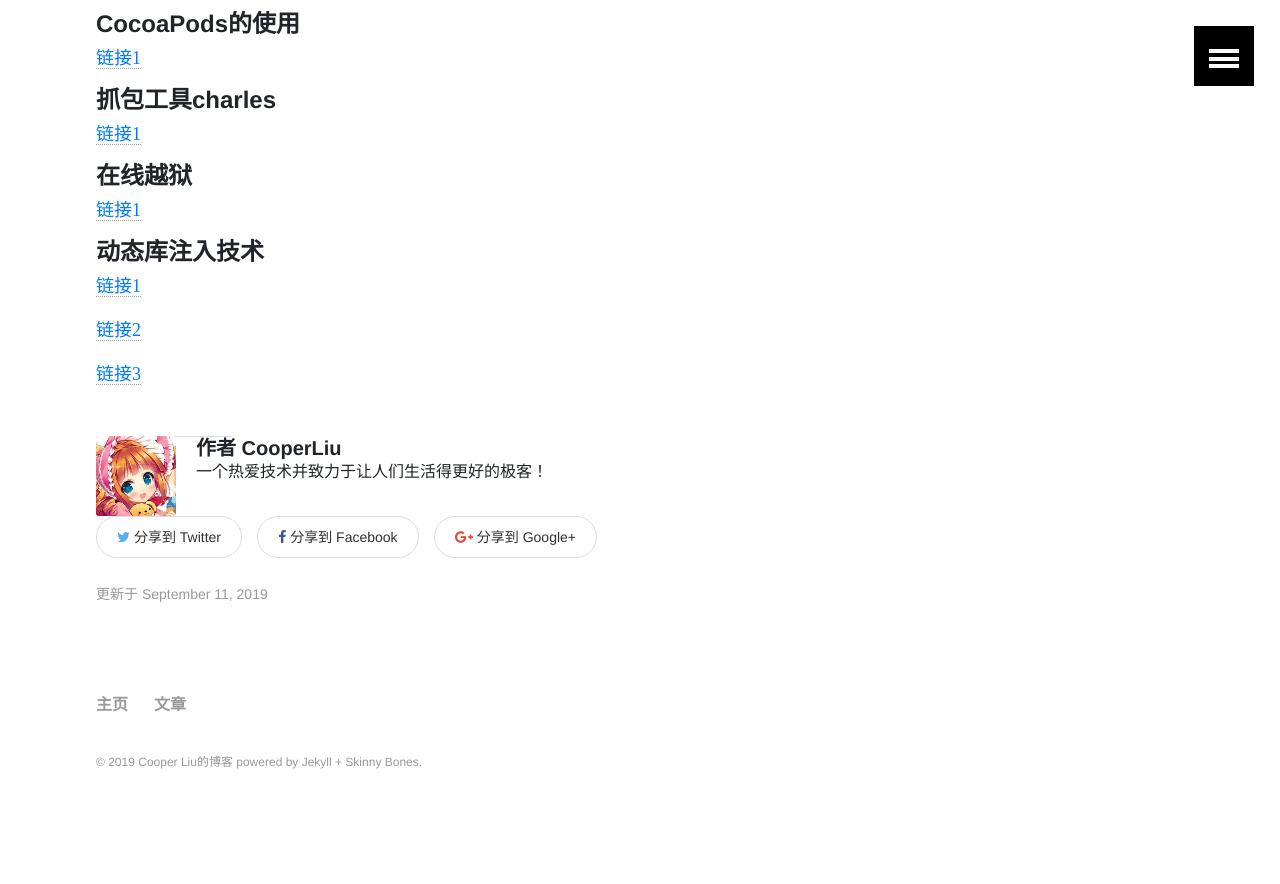
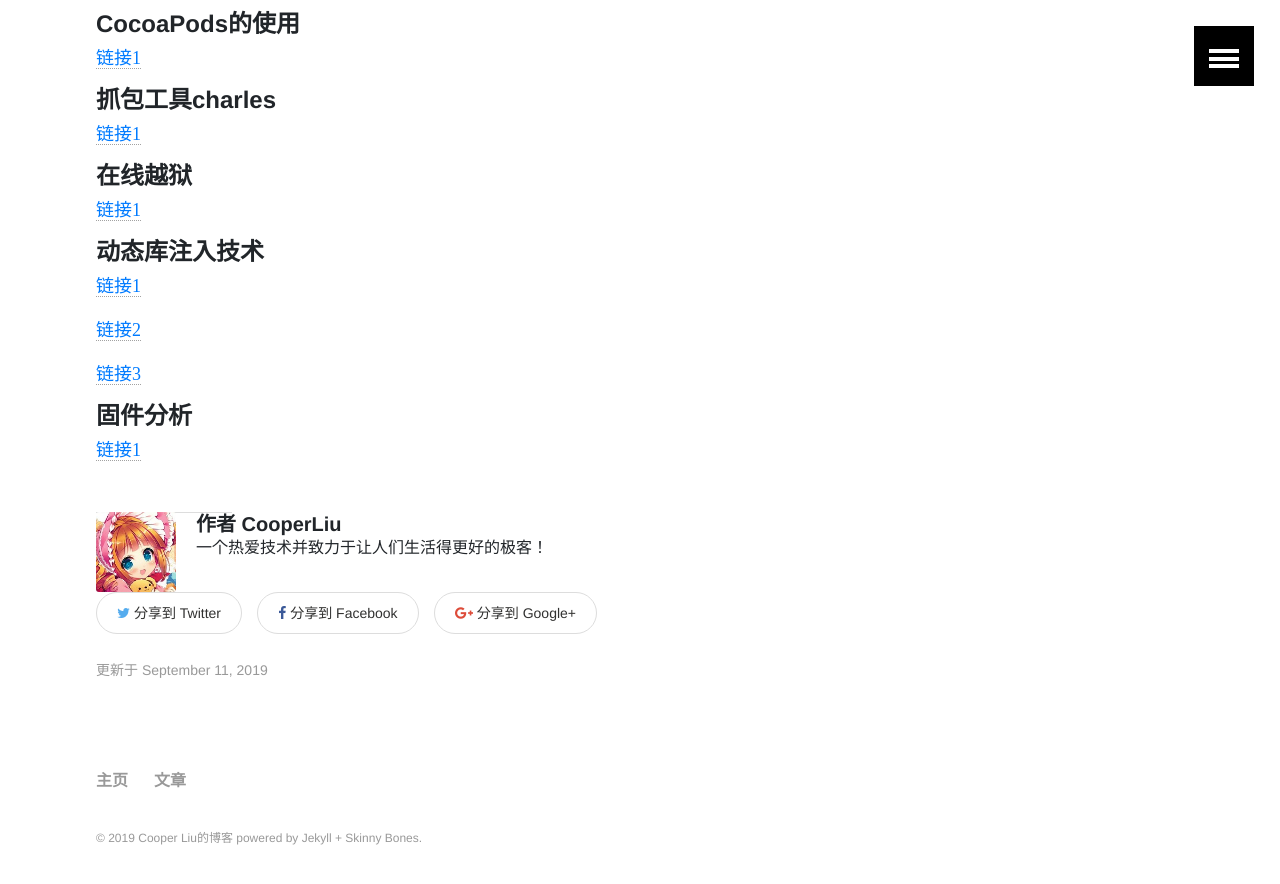
Before and after one commit to LLMIKU/LLMIKU.github.io, a Jekyll site: the page built from _posts/articles/2019-08-28-iOS逆向.md, in a window 1280 px wide and 900 px high, scrolled down 708 px. Shown: the top 884 px of the window. Built offline with Jekyll 4.4.1, drawn with Linux system fonts in a browser that asks for light colours; some web fonts are replaced; before the commit the page ends 1532 px from its top, so only the background shows below that.

Commit message:
:guitar: Update

```diff
--- a/_posts/articles/2019-08-28-iOS逆向.md
+++ b/_posts/articles/2019-08-28-iOS逆向.md
@@ -55,3 +55,7 @@ image:
 [链接2](https://juejin.im/post/5b1f1d3a6fb9a01e6e2baded#heading-1)
 
 [链接3](https://blog.csdn.net/tangsilian/article/details/94308899)
+
+#### 固件分析
+
+[链接1](https://github.com/ReFirmLabs/binwalk)
```
